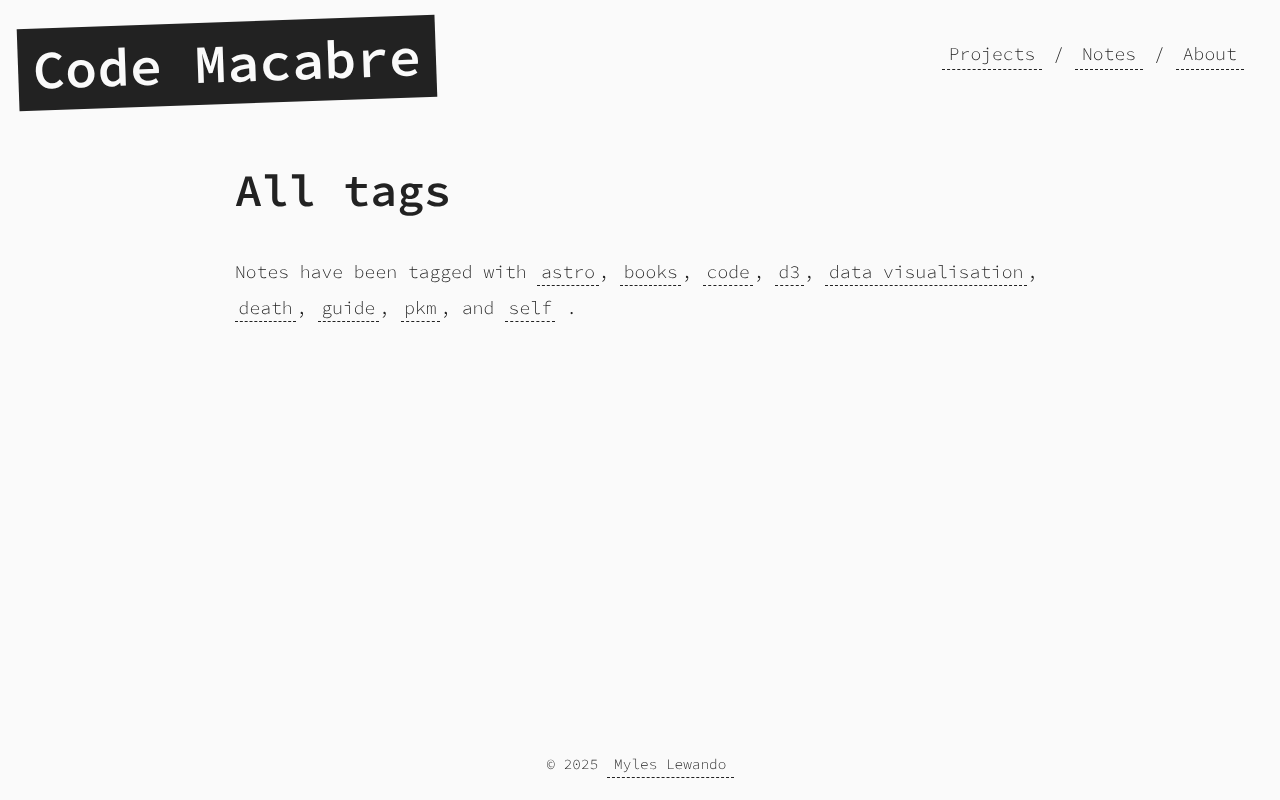
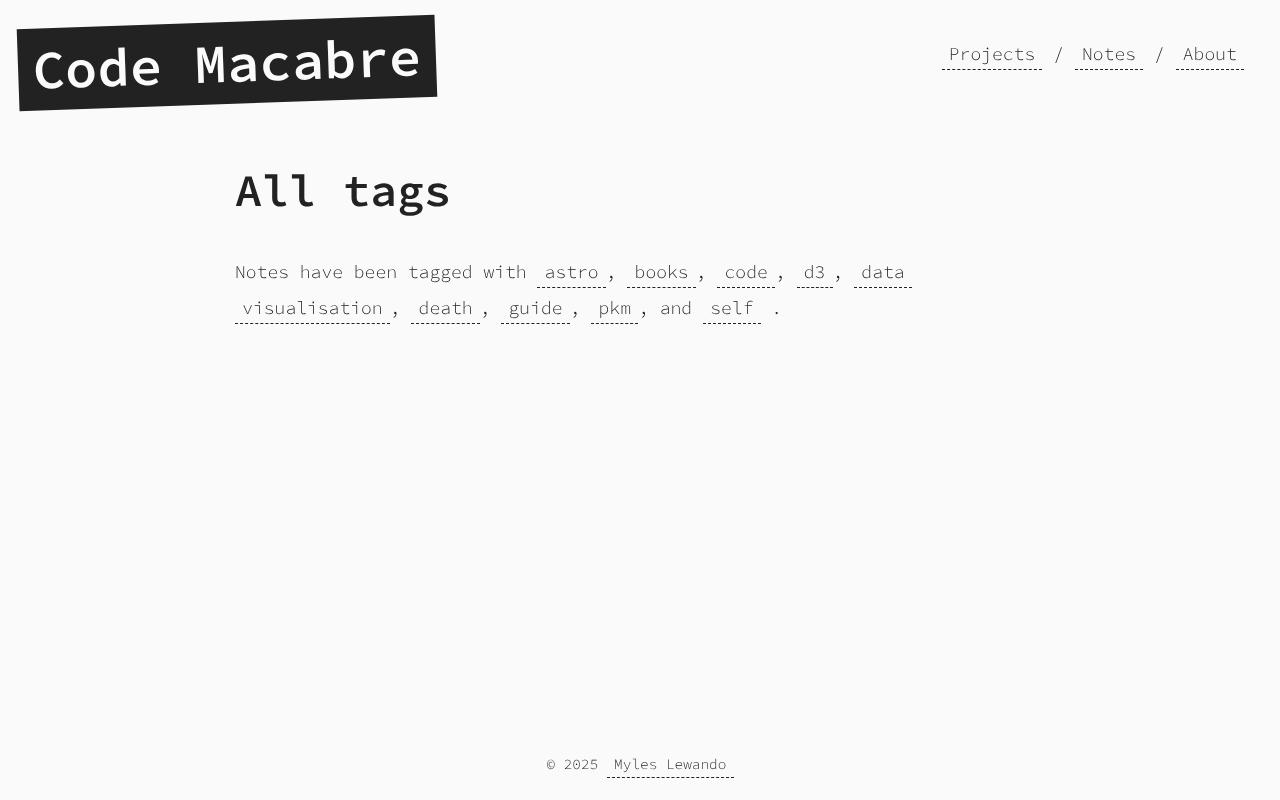
Before and after one commit to codemacabre/codemacabre-website, an Astro site: page /tags in a window 1280 px wide. Built offline with nearby package versions, Linux system fonts and the light colour scheme; Astro itself is replaced by a stand-in of ours.

Commit message:
Adjust tag styling on tag index page

```diff
--- a/src/pages/tags.astro
+++ b/src/pages/tags.astro
@@ -11,10 +11,12 @@ const sortedTags = uniqueTags.sort((a, b) => a.localeCompare(b));
   <div class="heading-and">
     <h1>All tags</h1>
   </div>
-  <p class="tags">Notes have been tagged with
+  <div class="tags">
+  <p class="tag-page">Notes have been tagged with
     {sortedTags.map((tag, index) => (
       <>
         <a class="custom-tag" href={`/tags/${tag.toLowerCase()}`}>{tag}</a>{index < sortedTags.length - 2 ? ', ' : index === sortedTags.length - 2 ? ', and ' : ''}
       </>
     ))}.</p>
+  </div>
 </BaseLayout>
--- a/src/styles/global.css
+++ b/src/styles/global.css
@@ -774,10 +774,9 @@ a {
     line-height: 1.4rem;
     margin: -0.4rem 0 0 0;
     padding: 0;
-  }
 
     & .custom-tag {
-    background: var(--haze);
+      background: transparent;
       font-family: 'source-code-pro', monospace;
       font-size: 1rem;
       margin: 0;
@@ -788,6 +787,17 @@ a {
       &:focus,
       &:hover {
         background: var(--dark);
+      }
+    }
+
+    &.tag-page {
+      font-family: 'source-code-pro', monospace;
+      line-height: 2rem;
+      margin: 1rem 0 0 0;
+
+      & .custom-tag {
+        padding: 0.2rem 0.4rem;
+      }
     }
   }
 }
```
Lines whose indentation alone changed are shown as unchanged.
